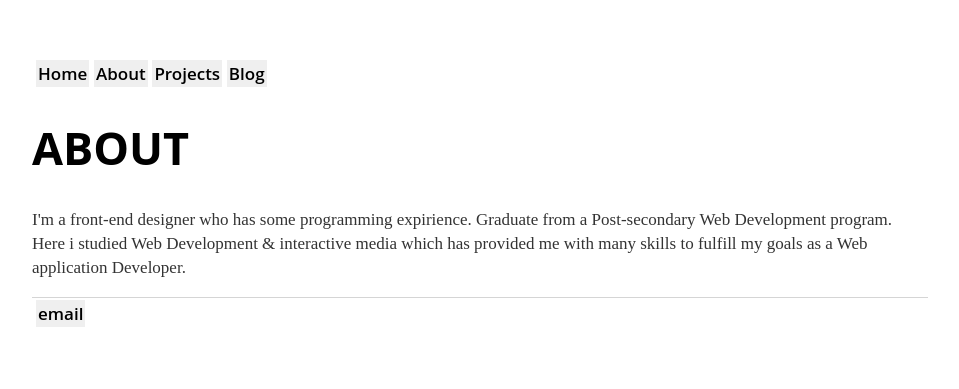
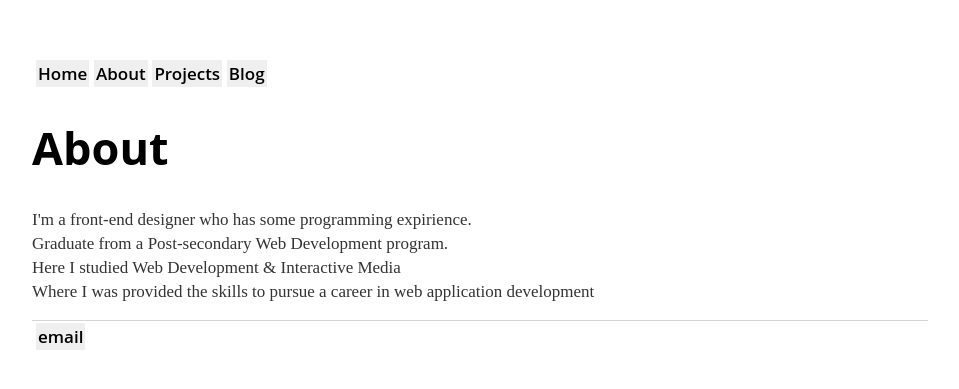
Before and after one commit to cosmicpepper/cosmicpepper.github.io, a Jekyll site: the page built from about/index.html, in a window 1280 px wide. Shown: the top 389 px of the page, without its empty margins (160-1119 px from the left). Built offline with Jekyll 4.4.1, drawn with Linux system fonts in a browser that asks for light colours.

Commit message:
Update index.html

```diff
--- a/about/index.html
+++ b/about/index.html
@@ -3,12 +3,11 @@ layout: default
 title: About Cosmic Pepper
 ---
 
-<div class="about">
 
-  <h1> ABOUT </h1>
 
-  <p>I'm a front-end designer who has some programming expirience.
-  Graduate from a Post-secondary Web Development program.
-   Here i studied Web Development & interactive media which has provided me with many skills to fulfill my goals as a Web application Developer.</p>
+  <h1> About </h1>
 
-</div>
+  <p>I'm a front-end designer who has some programming expirience.<br>
+     Graduate from a Post-secondary Web Development program.<br>
+     Here I studied Web Development & Interactive Media<br>
+     Where I was provided the skills to pursue a career in web application development
```
